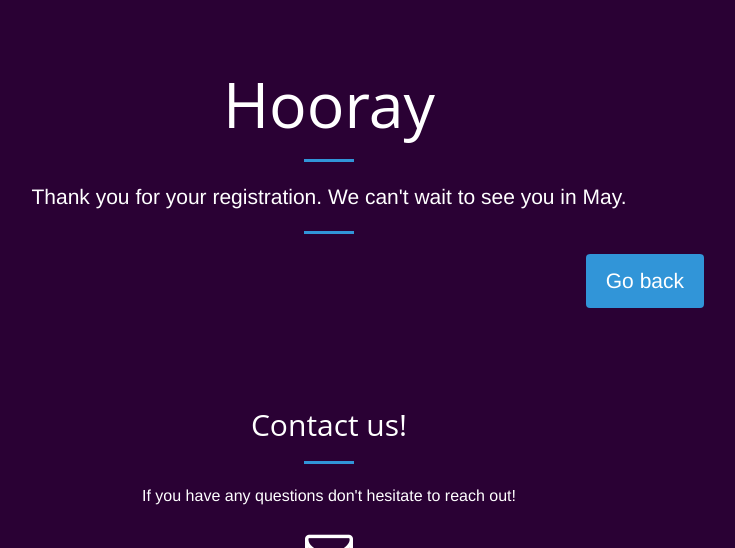
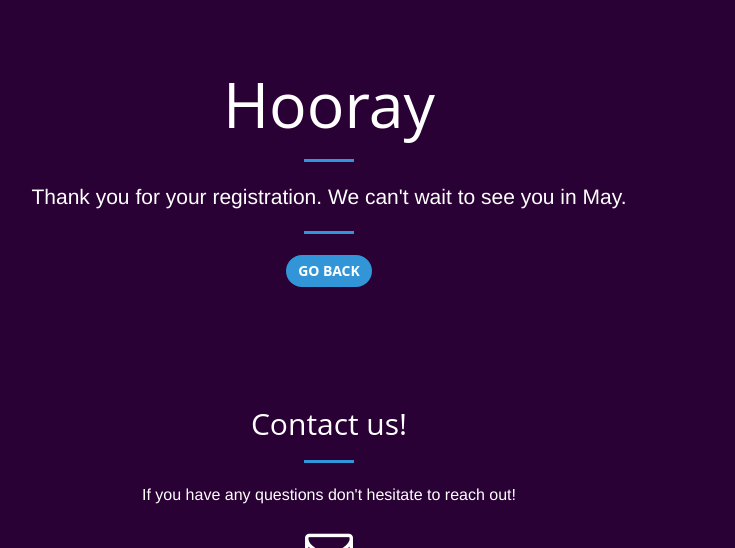
Before and after one commit to clemens-zauchner/wedding_website, a Django app: page /register/success/ in a window 1280 px wide. Shown: the top 548 px of the page, without its empty margins (311-1046 px from the left). Run offline with Django 4.2, Linux system fonts and the light colour scheme; some libraries are stand-ins or nearby versions.

Commit message:
Change css class of back button

```diff
--- a/django_wedding_website/wedding/templates/partials/registration_success.html
+++ b/django_wedding_website/wedding/templates/partials/registration_success.html
@@ -7,7 +7,7 @@
 <p class="lead">Thank you for your registration. We can't wait to see you in May.</p>
 <hr class="my-4">
 <p class="lead">
-    <a class="form-button" href="{% url 'home' %}" role="button">Go back</a>
+    <a class="btn btn-primary" href="{% url 'home' %}" role="button">Go back</a>
 </p>
 <!-- </div> -->
 {% endblock form_content %}
```
